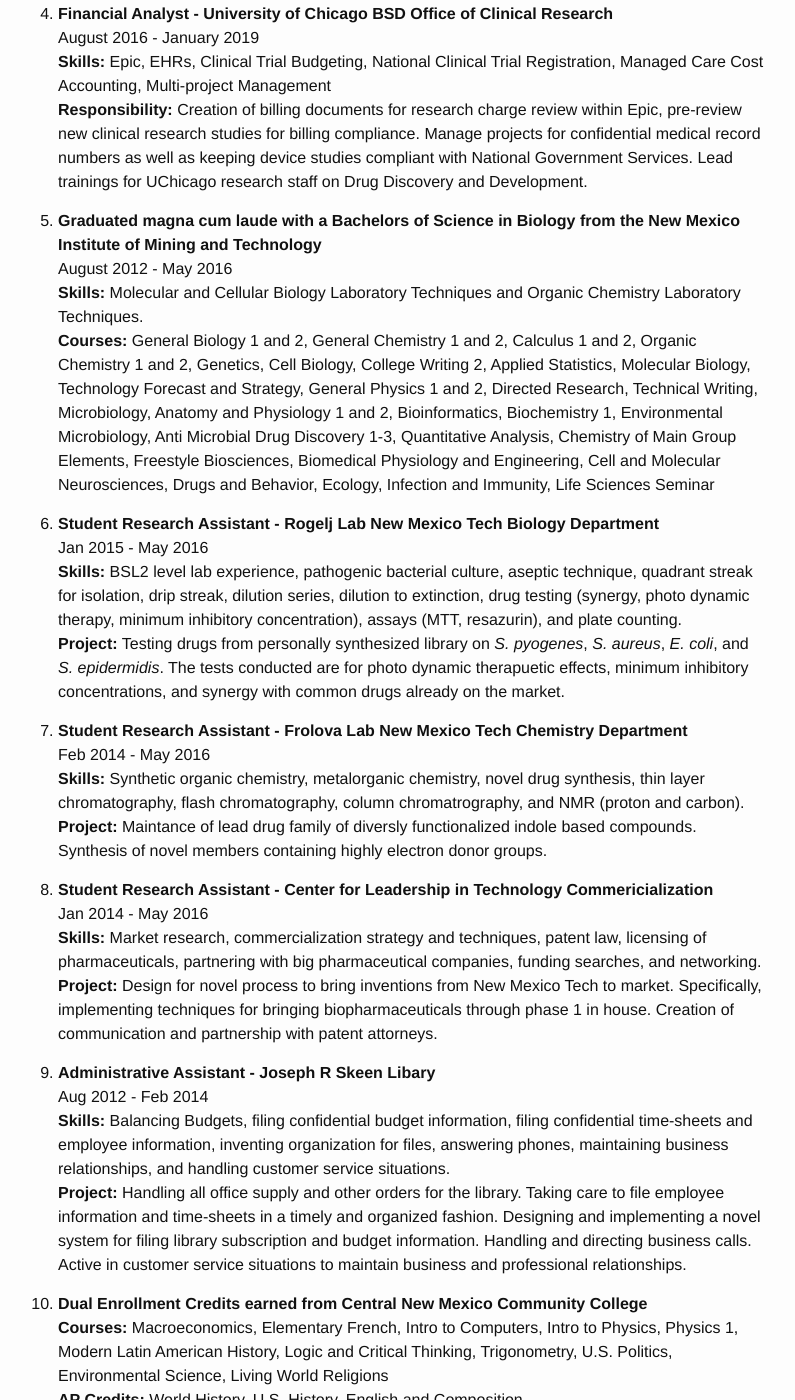
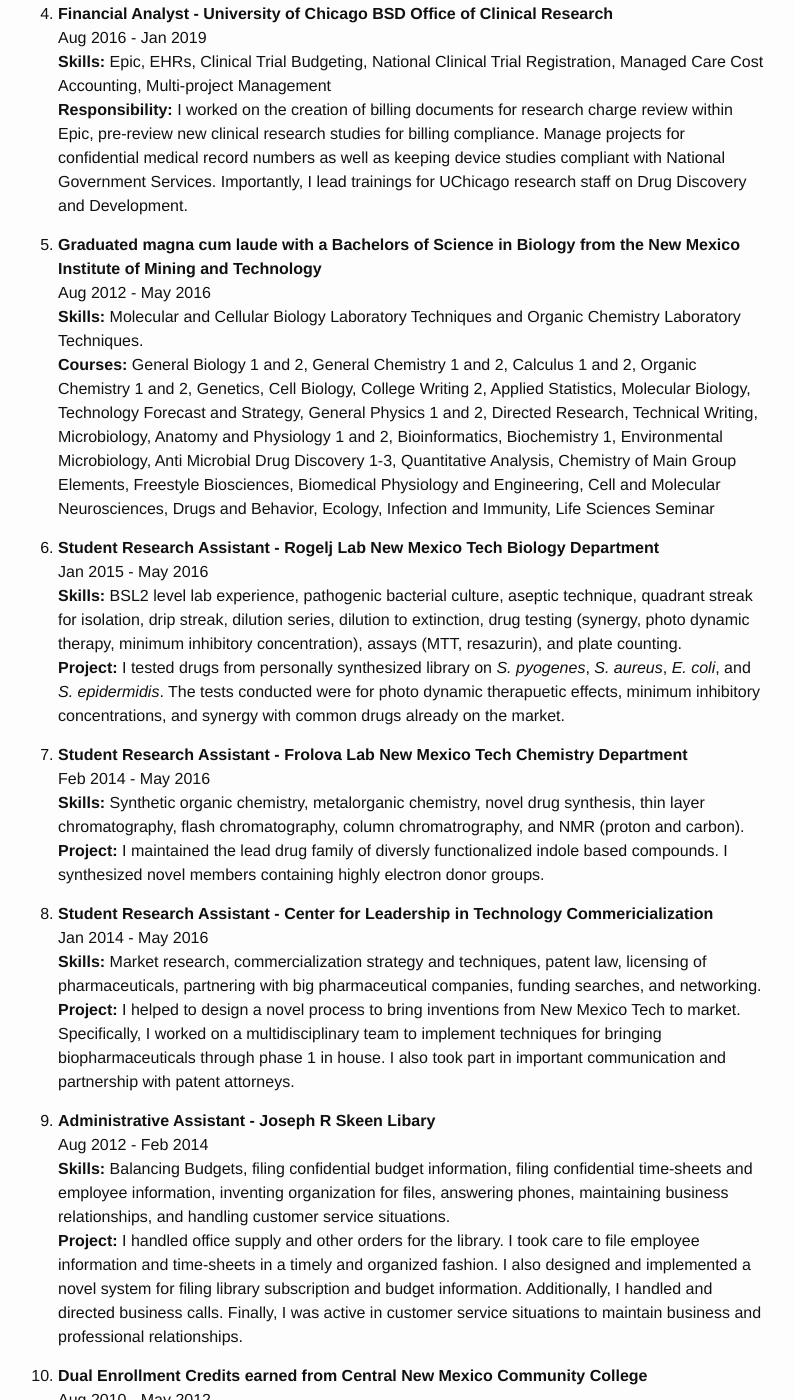
Before and after one commit to kzingler/kzingler.github.io, a Jekyll site: the page built from experience.md, in a window 1280 px wide and 1400 px high, scrolled down 767 px. Shown: the whole window, without its empty margins (242-1037 px from the left). Built offline with Jekyll 4.4.1, drawn with Linux system fonts in a browser that asks for light colours; some of the changed text lies outside the part shown.

Commit message:
updated grammar

```diff
--- a/experience.md
+++ b/experience.md
@@ -4,35 +4,35 @@
 permalink: /experience/
 ---
 1. **Senior Compliance Administrator - University of Chicago, University Research Administration**
-February 2020 - Present
+Feb 2020 - Present
 **Skills:** Financial Conflicts of Interest, Conflicts of Commitment, Foreign Influence, Research Compliance
-**Responsibility:** Responsible for a variety of compliance activities relating to researchers across the university
+**Responsibility:** I am responsible for a variety of compliance activities relating to researchers across the university
 
 
 2. **Research Program Manager - University of Chicago Medicine BSD Gastroenterology**
-January 2019 - April 2020
+Jan 2019 - Apr 2020
 **Skills:** Grants (T32, RO1, P30), Contracts, Budgets, GCP
-**Responsibility:** Acted as the Research Program Manager for the Chang Lab and the Digestive Diseases Research Core Center.
+**Responsibility:** I acted as the Research Program Manager for the Chang Lab and the Digestive Diseases Research Core Center.
 
 3. **Graduated from the University of Chicago's Masters of Science in Biomedical Informatics Program**
-September 2017 - December 2018
+Sep 2017 - Dec 2018
 **Skills:** Python, R, SQL, SAS, and Technical Writing.
 **Courses:** Introduction to Biomedical Informatics, Concepts in Computer Programming, Leadership and Management for Informatics,
 Decisions Support Systems and Healthcare, Ethics and Policy Questions: Genomics, Healthcare, and Big Data,
 Population Health Informatics, Applied Research and Clinical Informatics, Healthcare Innovation and Entrepreneurship, Advanced Concepts in Computer Programming.
 
 4. **Financial Analyst - University of Chicago BSD Office of Clinical Research**
-August 2016 - January 2019
+Aug 2016 - Jan 2019
 **Skills:** Epic, EHRs, Clinical Trial Budgeting, National Clinical Trial Registration,
 Managed Care Cost Accounting, Multi-project Management
-**Responsibility:** Creation of billing documents for research charge
+**Responsibility:** I worked on the creation of billing documents for research charge
 review within Epic, pre-review new clinical research studies for billing
 compliance. Manage projects for confidential medical record numbers as well
-as keeping device studies compliant with National Government Services. Lead trainings
-for UChicago research staff on Drug Discovery and Development.
+as keeping device studies compliant with National Government Services. Importantly,
+I lead trainings for UChicago research staff on Drug Discovery and Development.
 
 5. **Graduated magna cum laude with a Bachelors of Science in Biology from the New Mexico Institute of Mining and Technology**
-August 2012 - May 2016
+Aug 2012 - May 2016
 **Skills:** Molecular and Cellular Biology Laboratory Techniques and Organic Chemistry Laboratory Techniques.
 **Courses:** General Biology 1 and 2, General Chemistry 1 and 2, Calculus 1 and 2, Organic Chemistry 1 and 2, Genetics, Cell Biology,
 College Writing 2, Applied Statistics, Molecular Biology, Technology Forecast and Strategy, General Physics 1 and 2, Directed Research,
@@ -48,9 +48,9 @@
 series, dilution to extinction, drug testing (synergy, photo
 dynamic therapy, minimum inhibitory concentration), assays
 (MTT, resazurin), and plate counting.
-**Project:** Testing drugs from personally synthesized library on
+**Project:** I tested drugs from personally synthesized library on
 *S. pyogenes*, *S. aureus*, *E. coli*, and *S. epidermidis*. The
-tests conducted are for photo dynamic therapuetic effects,
+tests conducted were for photo dynamic therapuetic effects,
 minimum inhibitory concentrations, and synergy with common drugs
 already on the market.
 
@@ -59,8 +59,8 @@
 **Skills:** Synthetic organic chemistry, metalorganic chemistry, novel drug
 synthesis, thin layer chromatography, flash chromatography,
 column chromatrography, and NMR (proton and carbon).
-**Project:** Maintance of lead drug family of diversly functionalized
-indole based compounds. Synthesis of novel members containing
+**Project:** I maintained the lead drug family of diversly functionalized
+indole based compounds. I synthesized novel members containing
 highly electron donor groups.
 
 8. **Student Research Assistant - Center for Leadership in Technology Commericialization**
@@ -68,21 +68,22 @@
 **Skills:** Market research, commercialization strategy and techniques,
 patent law, licensing of pharmaceuticals, partnering with big
 pharmaceutical companies, funding searches, and networking.
-**Project:** Design for novel process to bring inventions from New
-Mexico Tech to market. Specifically, implementing techniques for
-bringing biopharmaceuticals through phase 1 in house. Creation of
-communication and partnership with patent attorneys.
+**Project:** I helped to design a novel process to bring inventions from New
+Mexico Tech to market. Specifically, I worked on a multidisciplinary team to
+implement techniques for bringing biopharmaceuticals through phase 1 in house.
+I also took part in important communication and partnership with patent attorneys.
 
 9. **Administrative Assistant - Joseph R Skeen Libary**
 Aug 2012 - Feb 2014
 **Skills:** Balancing Budgets, filing confidential budget information,
 filing confidential time-sheets and employee information, inventing organization for files,
 answering phones, maintaining business relationships, and handling customer service situations.
-**Project:** Handling all office supply and other orders for the library. Taking care to file
-employee information and time-sheets in a timely and organized fashion. Designing and implementing a novel
-system for filing library subscription and budget information. Handling and directing business calls. Active in
-customer service situations to maintain business and professional relationships.
+**Project:** I handled office supply and other orders for the library. I took care to file
+employee information and time-sheets in a timely and organized fashion. I also designed and implemented a novel
+system for filing library subscription and budget information. Additionally, I handled and directed business calls.
+Finally, I was active in customer service situations to maintain business and professional relationships.
 
 10. **Dual Enrollment Credits earned from Central New Mexico Community College**
+Aug 2010 - May 2012
 **Courses:** Macroeconomics, Elementary French, Intro to Computers, Intro to Physics, Physics 1, Modern Latin American History, Logic and Critical Thinking, Trigonometry, U.S. Politics, Environmental Science, Living World Religions
 **AP Credits:** World History, U.S. History, English and Composition
```
Also changed, not shown: about.md (+17 -16 lines).
